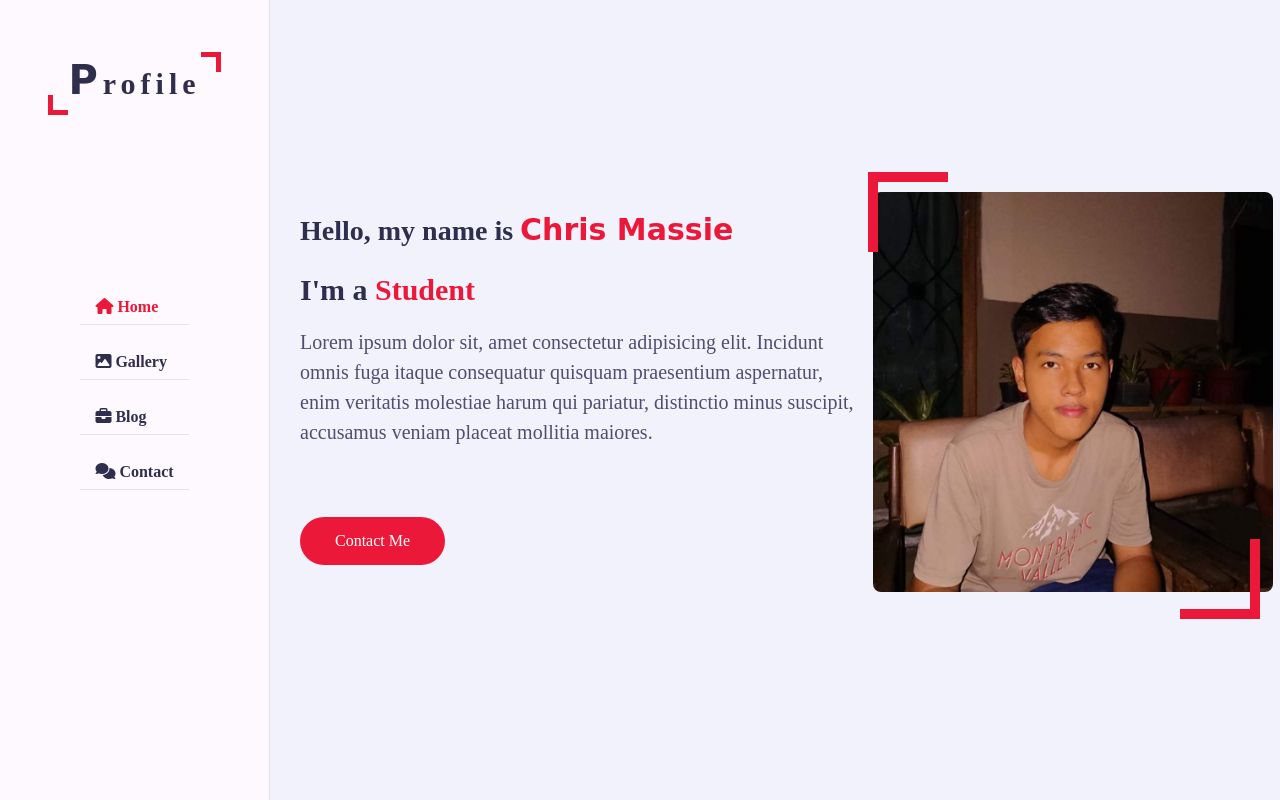
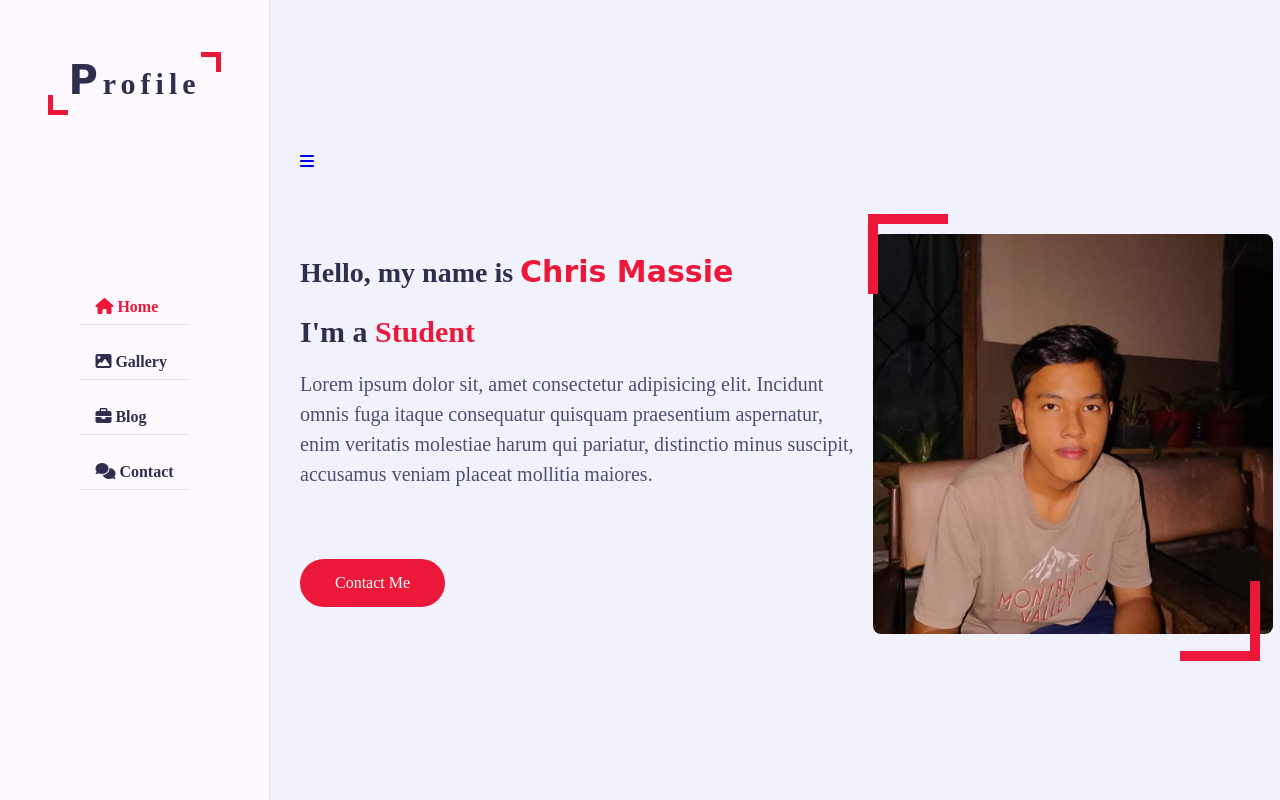
Before and after one commit to ch0105/ch0105.github.io, a plain HTML site: page index.html in a window 1280 px wide. Drawn offline with Linux system fonts and the light colour scheme; a web font is replaced by a local one.

Commit message:
Update index.html

```diff
--- a/index.html
+++ b/index.html
@@ -36,6 +36,9 @@
         <section class="main section">
             <div class="container">
                 <div class="row">
+                    <div class="section-title padd-15">
+                        <a href="#" id="hamburger-menu" class="fa fa-bars"></a>
+                    </div>
                     <div class="main-info padd-15">
                         <h3 class="hello">Hello, my name is <span class="name">Chris Massie</span></h3>
                         <h3 class="my-profession">I'm a <span class="typing">Student</span></h3>
```
